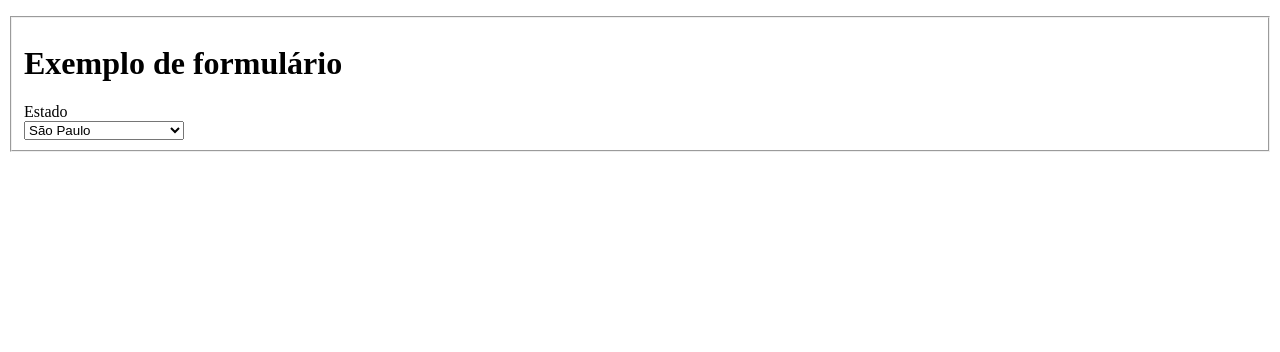
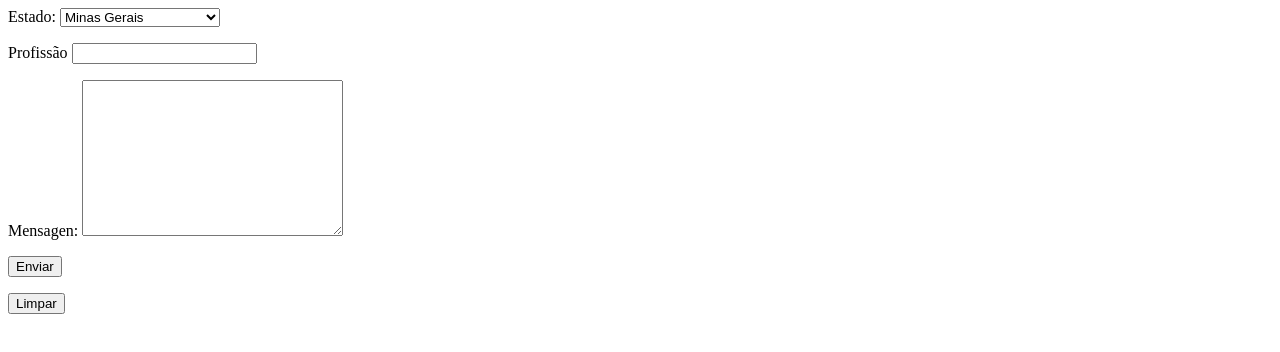
Before and after one commit to mayronrodrigues5530/Html-Css, a plain HTML site: page Exercicios/EX025/form007.html in a window 1280 px wide. Drawn offline with Linux system fonts and the light colour scheme.

Commit message:
fim dos ex formulário

```diff
--- a/Exercicios/EX025/form007.html
+++ b/Exercicios/EX025/form007.html
@@ -6,23 +6,44 @@
     <title>Exemplo de formulário</title>
 </head>
 <body>
-            <p>
-                <fieldset>
-                    <h1>Exemplo de formulário</h1>
-                    <form action="iest">Estado</form>
+    <form action="iest" method="post" autocomplete="on">
+       <label for="iest">Estado:</label>
        <select name="estado" id="iest">
 
-                    <optgroup label="Região sudeste">
-                       <option value="SP">São Paulo</option>
+            <optgroup label="Região Sudeste" id="iest">
                 <option value="MG">Minas Gerais</option>
                 <option value="RJ">Rio de Janeiro</option>
+                <option value="SP">São Paulo</option>
             </optgroup>
-                    <optgroup label="Região Nordeste">
+
+            <optgroup label="Região Nordeste" id="iest">
+                <option value="RN">Rio Grande do Norte</option>
+                <option value="PE">Pernambuco</option>
                 <option value="MA">Maranhão</option>
-                        <option value="PE">Pernanbuco</option>
-                        <option value="RN">Rio Grande do Norte</option>
             </optgroup>
-                </fieldset>
+       </select>
+
+       <p>
+           <label for="iprof">Profissão</label>
+           <input type="text" name="profissão" id="iprof" list="ilist">
+           <datalist id="ilist">
+              <option>Adminitrador</option>
+              <option>Desenvolvedor</option>
+              <option>Contabilista</option>
+           </datalist>
        </p>
 
+        <p>
+            <label for="imsg">Mensagen:</label>
+            <textarea name="msg" id="imsg" cols="30" rows="10"></textarea>
+        </p>
+
+       <p>
+          <input type="submit" value="Enviar">
+        </p>
+       <p>
+          <input type="reset" value="Limpar">
+       </p>
+    </form>
+</body>
 </html>
```
Also changed, not shown: Exercicios/EX025/form008.html (added, +45 -0 lines). Lines whose indentation alone changed are shown as unchanged.
